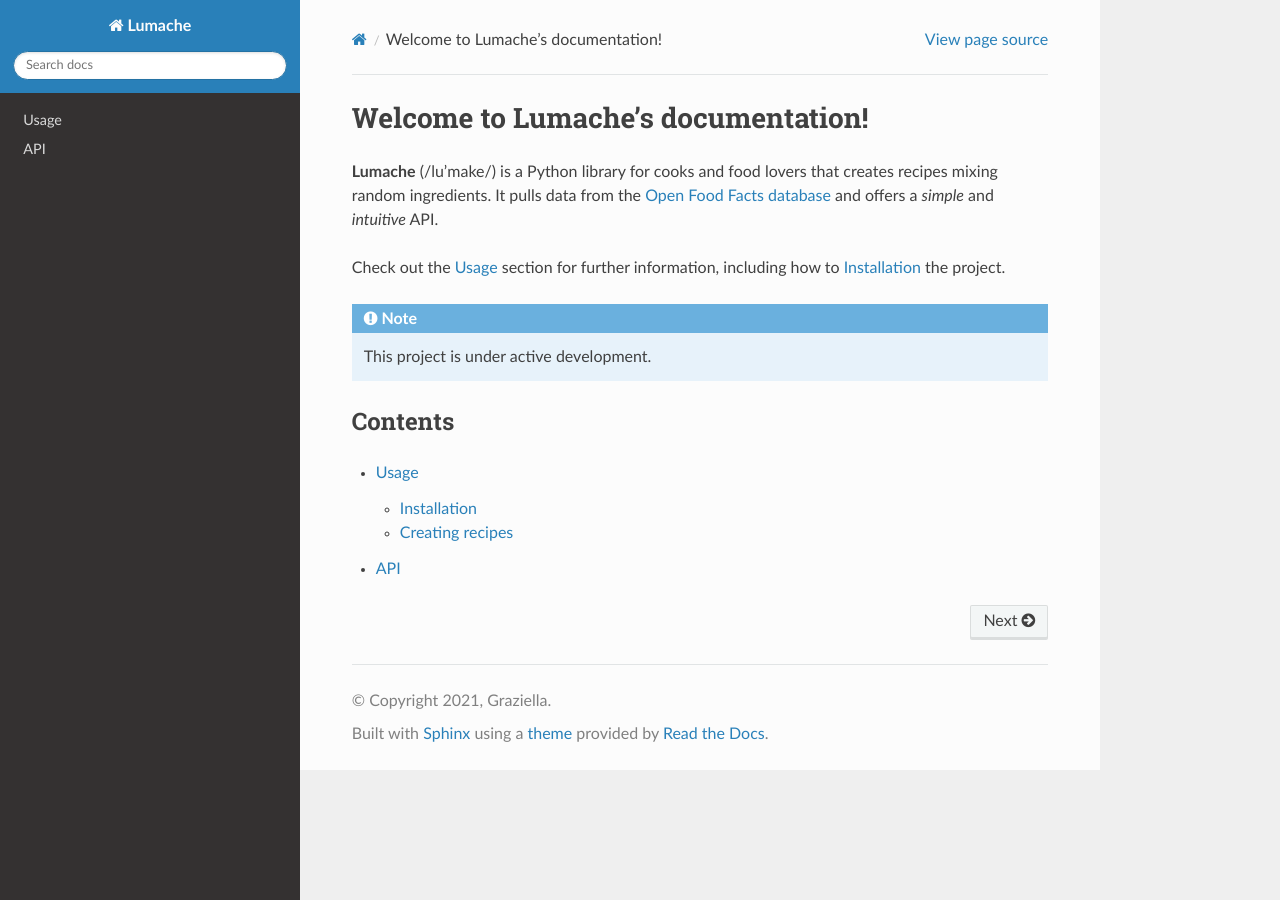
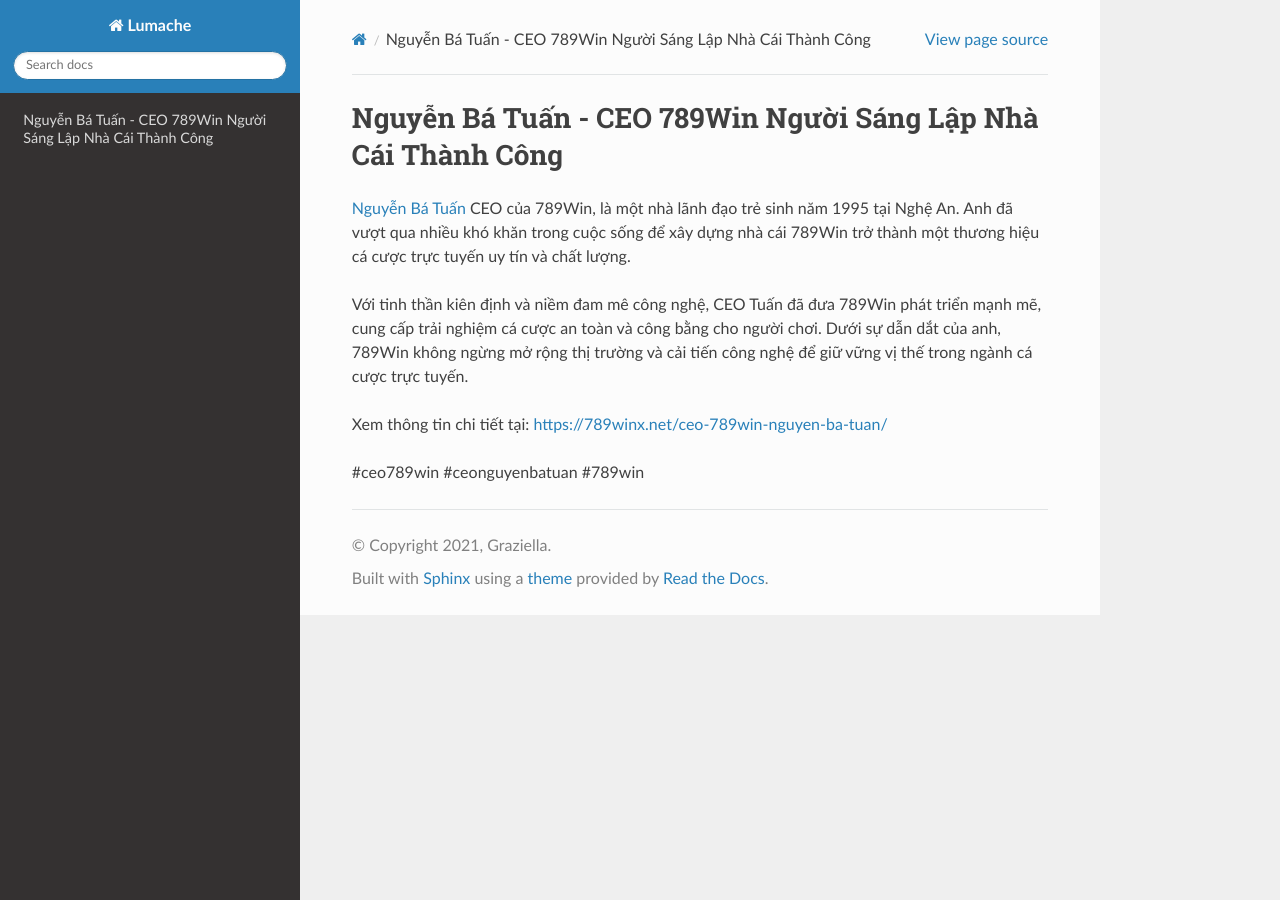
Before and after one commit to vanthanhtuan2022/ceo789win, a Sphinx documentation site: the page built from docs/source/index.rst, in a window 1280 px wide. Built offline with Sphinx 7.4.7 and the Read the Docs theme 3.1.0, drawn with Linux system fonts in a browser that asks for light colours.

Commit message:
Update index.rst

```diff
--- a/docs/source/index.rst
+++ b/docs/source/index.rst
@@ -1,22 +1,10 @@
-Welcome to Lumache's documentation!
+Nguyễn Bá Tuấn - CEO 789Win Người Sáng Lập Nhà Cái Thành Công
 ===================================
 
-**Lumache** (/lu'make/) is a Python library for cooks and food lovers
-that creates recipes mixing random ingredients.
-It pulls data from the `Open Food Facts database <https://world.openfoodfacts.org/>`_
-and offers a *simple* and *intuitive* API.
+`Nguyễn Bá Tuấn <https://789winx.net/ceo-789win-nguyen-ba-tuan/>`_ CEO của 789Win, là một nhà lãnh đạo trẻ sinh năm 1995 tại Nghệ An. Anh đã vượt qua nhiều khó khăn trong cuộc sống để xây dựng nhà cái 789Win trở thành một thương hiệu cá cược trực tuyến uy tín và chất lượng.
 
-Check out the :doc:`usage` section for further information, including
-how to :ref:`installation` the project.
+Với tinh thần kiên định và niềm đam mê công nghệ, CEO Tuấn đã đưa 789Win phát triển mạnh mẽ, cung cấp trải nghiệm cá cược an toàn và công bằng cho người chơi. Dưới sự dẫn dắt của anh, 789Win không ngừng mở rộng thị trường và cải tiến công nghệ để giữ vững vị thế trong ngành cá cược trực tuyến.
 
-.. note::
+Xem thông tin chi tiết tại: https://789winx.net/ceo-789win-nguyen-ba-tuan/
 
-   This project is under active development.
-
-Contents
---------
-
-.. toctree::
-
-   usage
-   api
+#ceo789win #ceonguyenbatuan #789win
```
